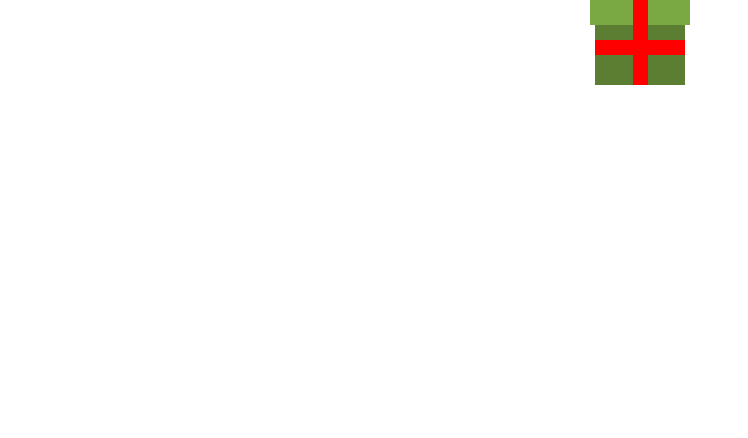
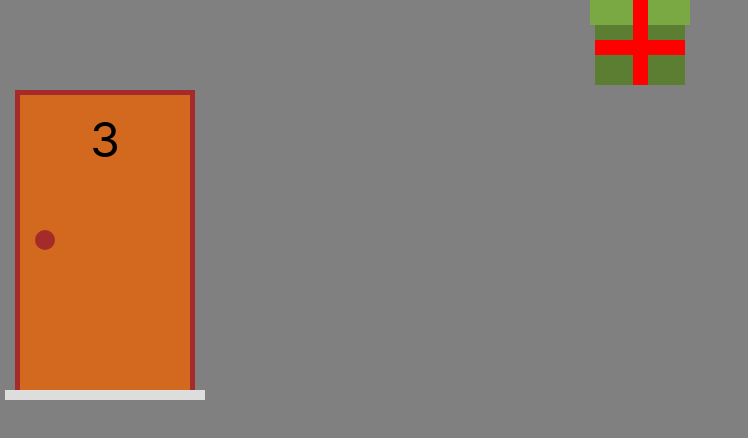
Before and after one commit to ChristanDaniel/clone-door-game, a Next.js app: page / in a window 1280 px wide. Shown: the top 438 px of the page, without its empty margins (0-748 px from the left). Built offline with nearby package versions, Linux system fonts and the light colour scheme.

Commit message:
personalizando component porta

```diff
--- a/src/components/Porta/Porta.module.css
+++ b/src/components/Porta/Porta.module.css
@@ -0,0 +1,63 @@
+.Area {
+  position: relative;
+  display: flex;
+  flex-direction: column;
+  align-items: center;
+  margin: 5px;
+
+  width: var(--area--porta--largura);
+  height: var(--area--porta--altura);
+}
+
+.Estrutura {
+  display: flex;
+  flex-grow: 1;
+  width: 90%;
+
+  border-left: 5px solid brown;
+  border-right: 5px solid brown;
+  border-top: 5px solid brown;
+}
+
+.Porta {
+  display: flex;
+  flex-direction: column;
+  align-items: center;
+  flex-grow: 1;
+  background-color: chocolate;
+  padding: 15px;
+}
+
+.Numero {
+  font-size: 3rem;
+}
+
+.Macaneta{
+    position: absolute;
+    top: calc(0.45 * var(--area--porta--altura));
+    align-self: flex-start;
+    height: 20px;
+    width: 20px;
+    border-radius: 10px;
+    background-color: brown;
+}
+
+.Chao {
+    height: 10px;
+    width: 100%;
+    background-color: #ddd;
+}
+
+.Selecionada {
+    border-left: 5px solid yellow;
+    border-right: 5px solid yellow;
+    border-top: 5px solid yellow;
+}
+
+.Selecionada .Numero {
+    color: yellow;
+}
+
+.Selecionada .Macaneta {
+    background-color: yellow;
+}
--- a/src/components/Porta/index.tsx
+++ b/src/components/Porta/index.tsx
@@ -1,10 +1,21 @@
-import styles from './Porta.module.css'
+import styles from "./Porta.module.css";
 
+type PortaProps = {
+  selecionada: string
+}
 
-export default function Porta() {
-    return (
+export default function Porta(props: PortaProps) {
+    const PortaSelecionada = props.selecionada ? styles.Selecionada : '';
+
+  return (
+    <div className={styles.Area}>
+      <div className={`${styles.Estrutura} ${PortaSelecionada}`}>
         <div className={styles.Porta}>
-
+          <div className={styles.Numero}>3</div>
+          <div className={styles.Macaneta}></div>
         </div>
-    )
+      </div>
+      <div className={styles.Chao}></div>
+    </div>
+  );
 }
--- a/styles/globals.css
+++ b/styles/globals.css
@@ -1,5 +1,6 @@
 html,
 body {
+  background-color: gray;
   padding: 0;
   margin: 0;
   font-family: -apple-system, BlinkMacSystemFont, Segoe UI, Roboto, Oxygen,
@@ -14,3 +15,8 @@ a {
 * {
   box-sizing: border-box;
 }
+
+:root {
+  --area--porta--altura: 310px;
+  --area--porta--largura: 200px;
+}
```
